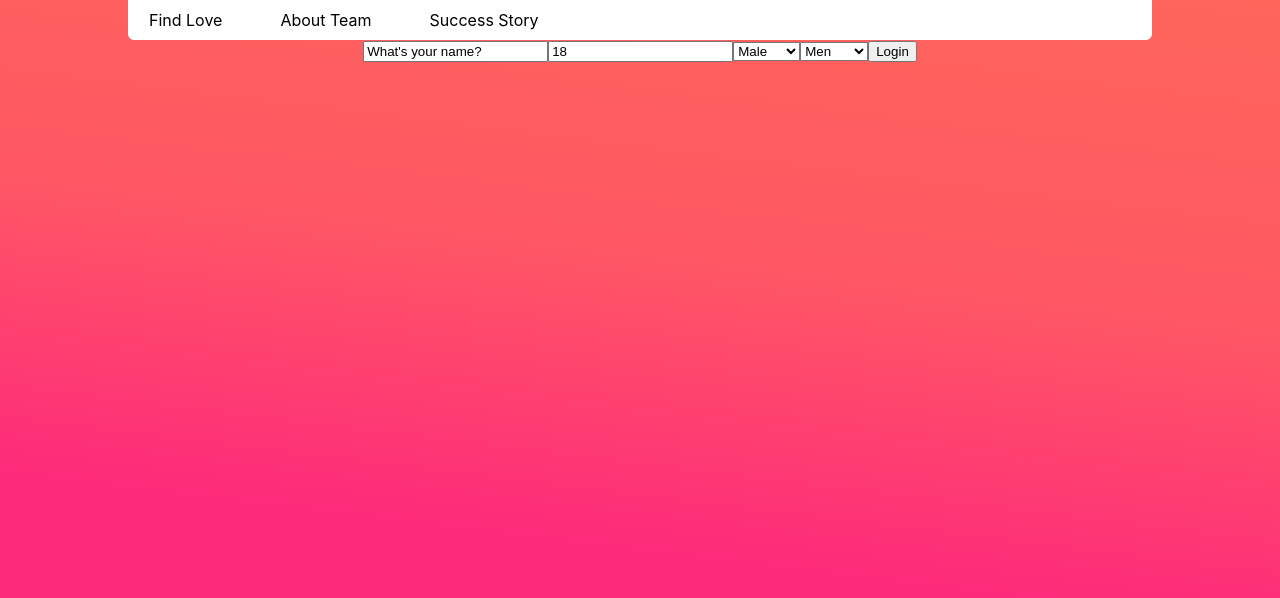
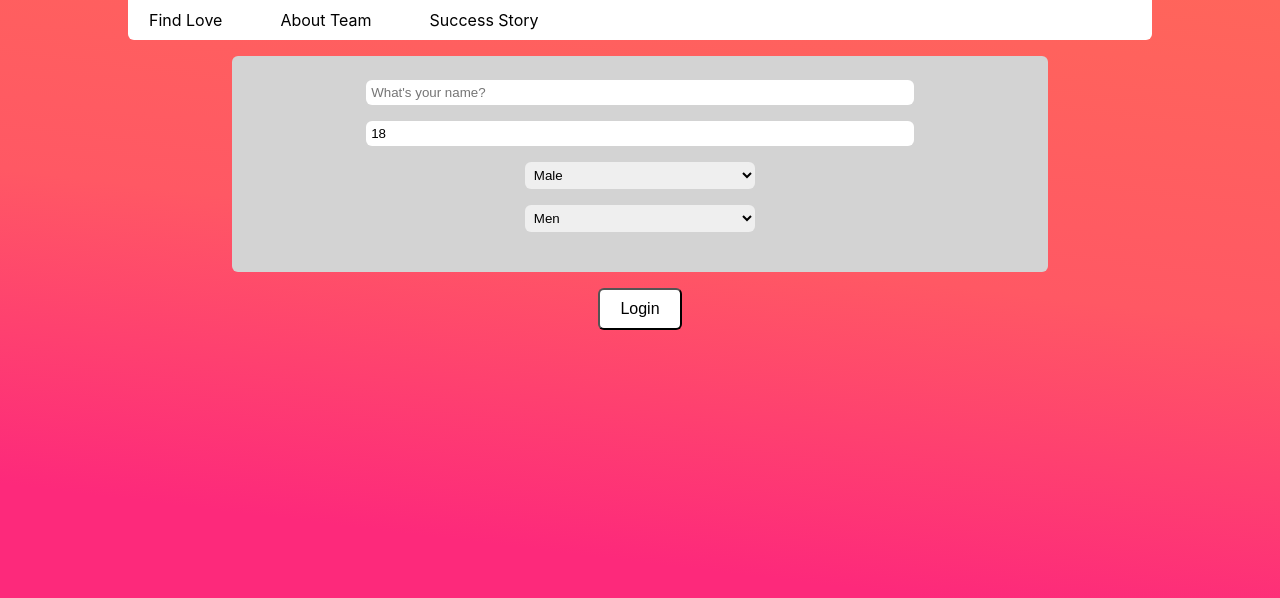
Before and after one commit to israeltechchallenge/valentines-valentine-s-love-team, a React (Create React App) app: page / in a window 1280 px wide. Shown: the top 598 px of the page. Built offline with nearby package versions, Linux system fonts and the light colour scheme.

Commit message:
styling added for login

```diff
--- a/src/components/Login.jsx
+++ b/src/components/Login.jsx
@@ -1,9 +1,10 @@
 import { useContext, useEffect, useState } from "react"
 import UserContext from "../contexts/UserContext"
+import '../css/Login.css'
 
 function Login(){
     const [formInfo, setFormInfo] = useState({
-        name: "What's your name?",
+        name: "",
         age: 18,
         gender: "Male",
         interestedIn: "Men"})
@@ -15,7 +16,7 @@ function Login(){
         console.log(formInfo.name, formInfo.age)
         if(formInfo.name === ""){
             setIsNameError(true)
-        }else if(formInfo.age < 18){
+        }if(formInfo.age < 18){
             setIsAgeError(true)
         }else{
             setIsAgeError(false)
@@ -25,6 +26,7 @@ function Login(){
 
     return(
         <div className="login-main-div">
+            <div className="login-form-div">
                 <input type="text" placeholder="What's your name?" value={formInfo.name} onChange={(e) => {setFormInfo({...formInfo, name: e.target.value})} }/>
                 <input type="number" value={formInfo.age} onChange = {(e) => {setFormInfo({...formInfo, age: e.target.value})}}/>
                 <select value={formInfo.gender} onChange = {(e) => {setFormInfo({...formInfo, gender: e.target.value})}} >
@@ -35,6 +37,7 @@ function Login(){
                     <option value="men">Men</option>
                     <option value="women">Women</option>
                 </select>
+            </div>
             <h2 style={{display: isNameError ? "block" : "none"}}>You must enter a name to login!</h2>
             <h2 style={{display: isAgeError ? "block" : "none"}}>You must be 18 or over to use this service!</h2>
             <button onClick={() => {
--- a/src/css/Login.css
+++ b/src/css/Login.css
@@ -0,0 +1,43 @@
+.login-main-div .login-form-div{
+    display: flex;
+    flex-direction: column;
+    width: 60%;
+    margin: auto;
+    margin-top: 2vh;
+    background-color: #D3D3D3;
+    padding: 3vh;
+    border-radius: 6px;
+    margin-bottom: 2vh;
+}
+
+.login-main-div .login-form-div input{
+    width: 70%;
+    margin: auto;
+    margin-bottom: 2vh;
+    padding: 5px;
+    border-radius: 6px;
+    outline: none;
+    border: none;
+}
+
+.login-main-div .login-form-div select{
+    width: 30%;
+    margin: auto;
+    margin-bottom: 2vh;
+    padding: 5px;
+    border-radius: 6px;
+    outline: none;
+    border: none;
+}
+
+.login-main-div button{
+    font-size: 2vh;
+    padding: 10px 20px 10px 20px;
+    border-radius: 6px;
+    cursor: pointer;
+    background-color: white;
+}
+
+.login-main-div button:hover{
+    background-color: #D3D3D3;
+}
```
Lines whose indentation alone changed are shown as unchanged.
